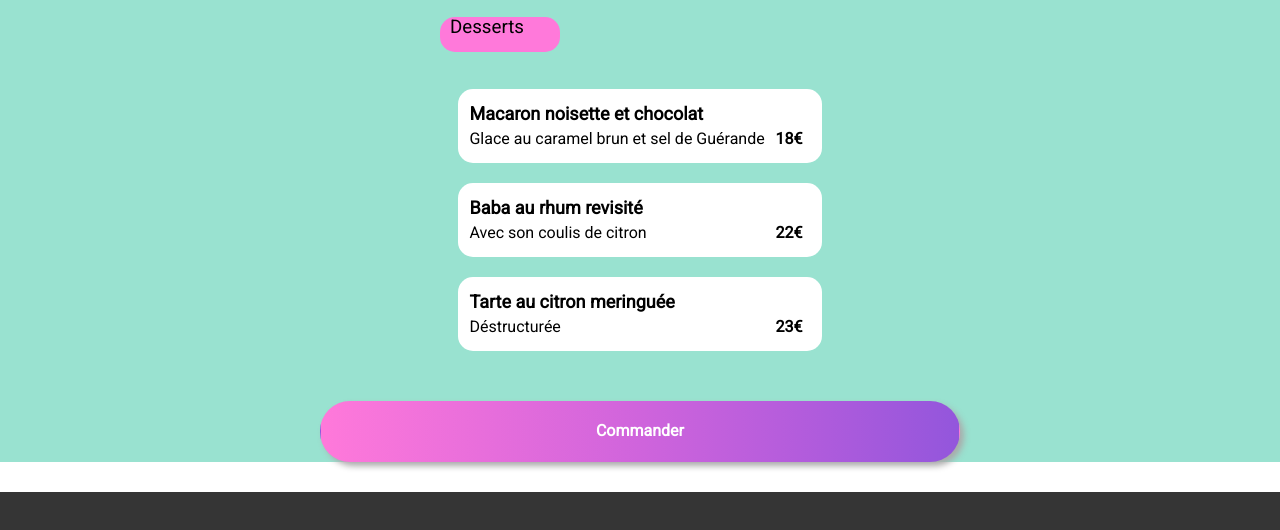
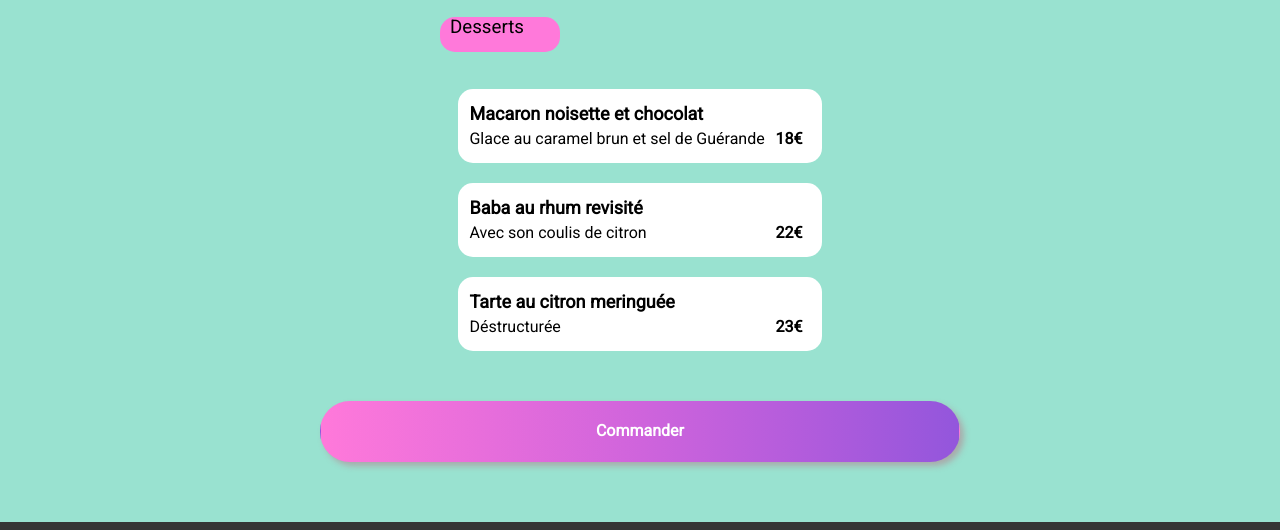
Before and after one commit to SwannDev/ohmyfood, a website: page html/Lanote.html in a window 1280 px wide. Shown: the part 1071-1601 px from the top of the page. Drawn offline with Linux system fonts and the light colour scheme; a web font is replaced by a local one.

Commit message:
Add files via upload

```diff
--- a/html/Lanote.html
+++ b/html/Lanote.html
@@ -164,6 +164,10 @@
         <span class="btn__order">
             <button> Commander </button>
         </span>
+
+        <div class="spaceafterbutton">
+        </div>
+
     </div>
 </main>
 
--- a/sass/_main-menu.scss
+++ b/sass/_main-menu.scss
@@ -53,7 +53,9 @@
 .spaceafterbutton {
 	height: 30px;
 	width: 100%;
-	@include backgroundcolor
+	background-color: #f7f7f6;
+	@include backgroundcolor;
+
 }
 
 
```
Also changed, not shown: html/Alafrancaise.html (+4 -0 lines), html/Ledelices.html (+4 -0 lines), index.css, 1 other file.
